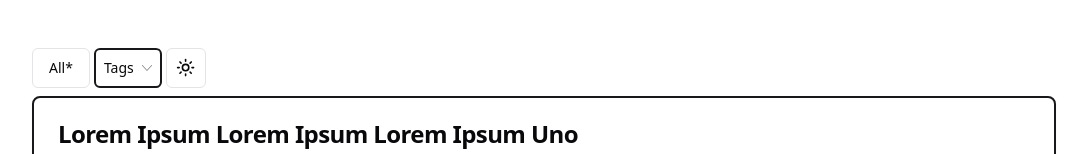
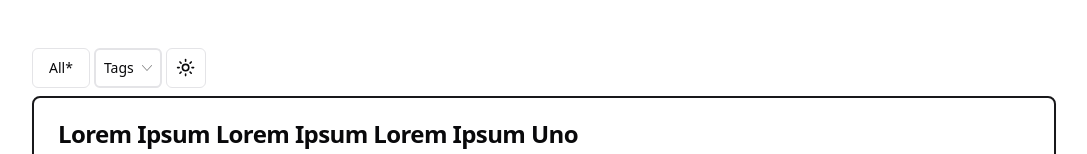
Before and after one commit to Zid-er/codeinsight, a Next.js app: page / in a window 1280 px wide. Shown: the top 154 px of the page, without its empty margins (96-1183 px from the left). Built offline with nearby package versions, Linux system fonts and the light colour scheme.

Commit message:
small button styling change

```diff
--- a/src/pages/index.tsx
+++ b/src/pages/index.tsx
@@ -40,7 +40,7 @@
       <div className="flex flex-row gap-1 items-center w-full">
         <Button variant={"outline"}>All*</Button>
         <DropdownMenu>
-          <DropdownMenuTrigger className="border border-input bg-background hover:bg-accent hover:text-accent-foreground gap-2 px-2 py-2 border-zinc-900 border-2 inline-flex items-center justify-center whitespace-nowrap rounded-md text-sm font-medium ring-offset-background transition-colors focus-visible:outline-none focus-visible:ring-2 focus-visible:ring-ring focus-visible:ring-offset-2 disabled:pointer-events-none disabled:opacity-50">
+          <DropdownMenuTrigger className="bg-background hover:bg-accent hover:text-accent-foreground gap-2 px-2 py-2 border-2 inline-flex items-center justify-center whitespace-nowrap rounded-md text-sm font-medium ring-offset-background transition-colors focus-visible:outline-none focus-visible:ring-2 focus-visible:ring-ring focus-visible:ring-offset-2 disabled:pointer-events-none disabled:opacity-50">
               <p>Tags</p>
               <Image src={dar} alt="dbl d arrow" width="10" height="10" className="bg-transparent" />
           </DropdownMenuTrigger>
```
